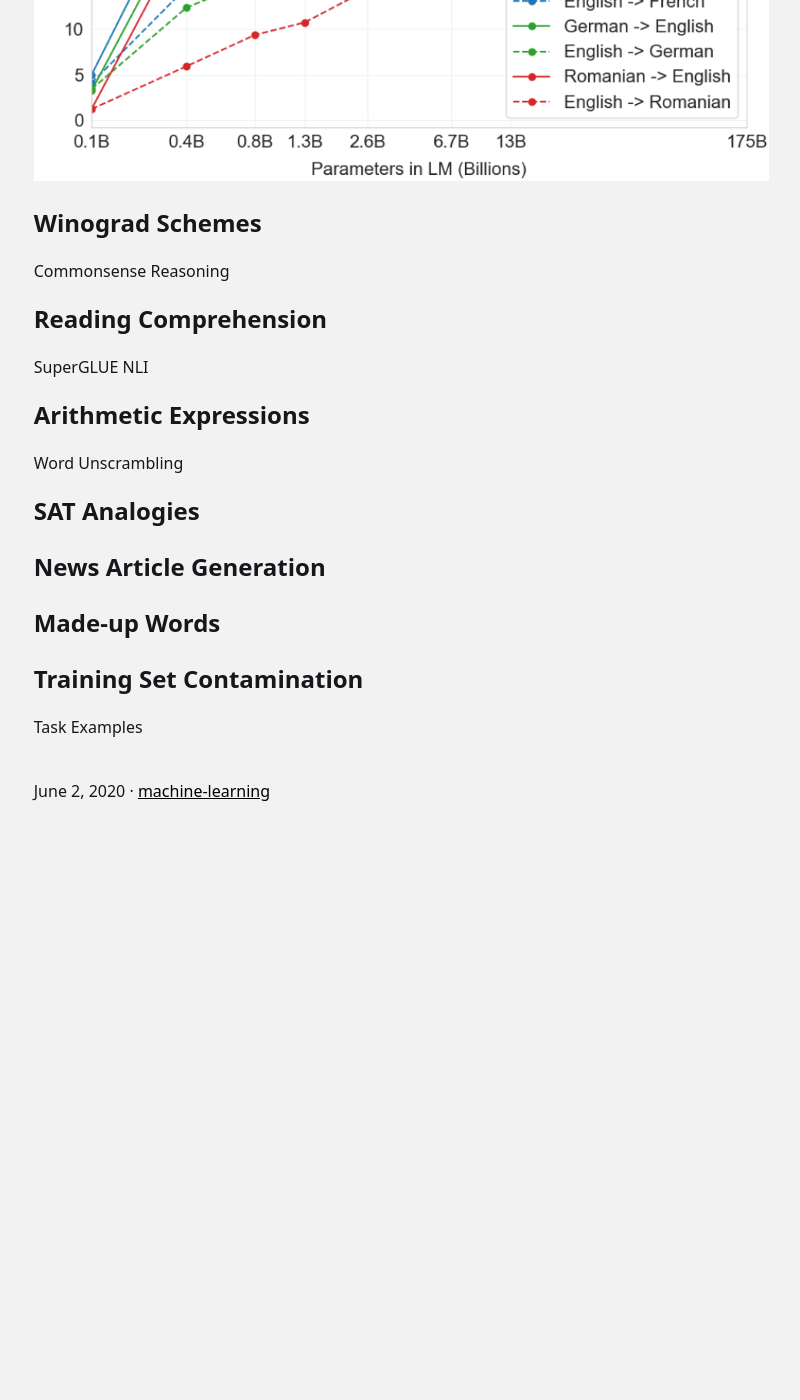
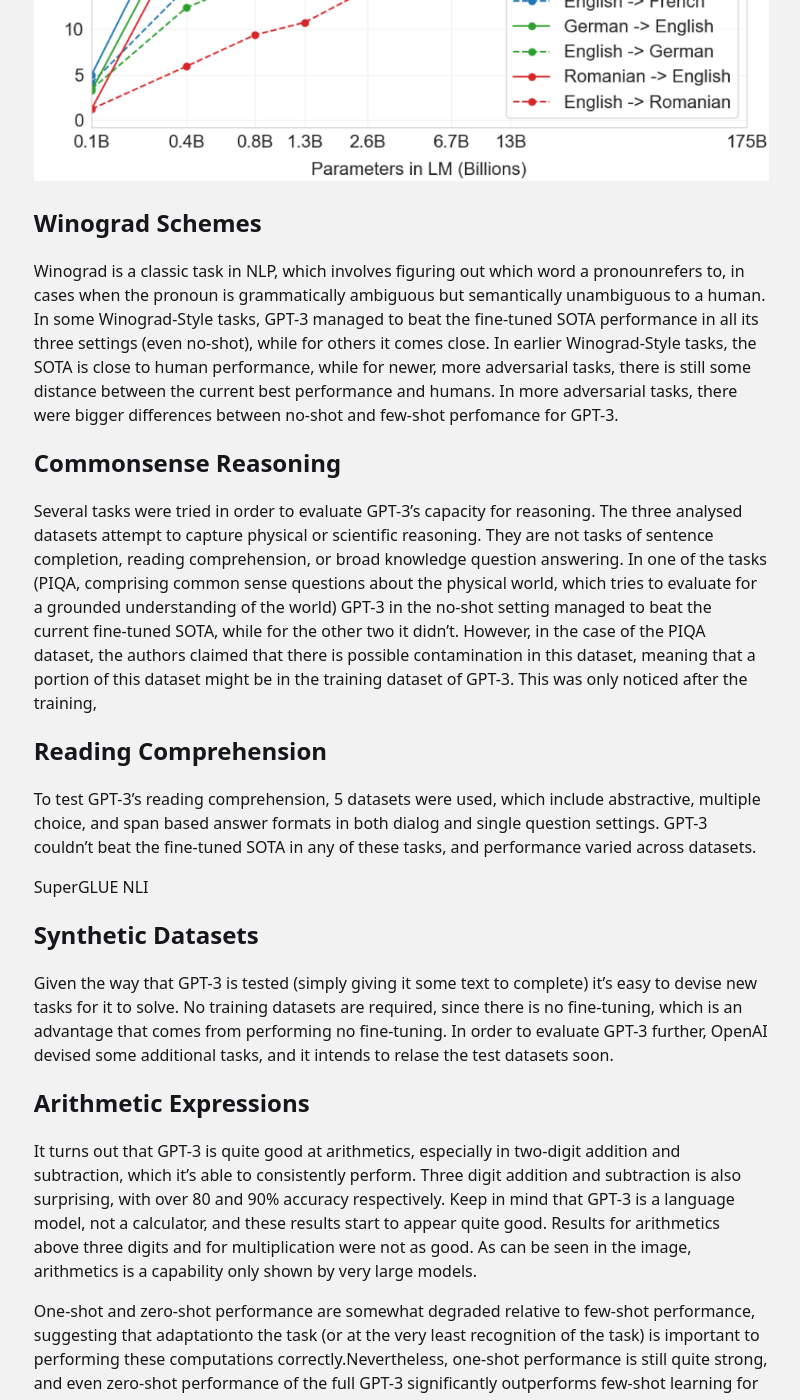
Before and after one commit to fernandeslouro/blog, a Jekyll site: the page built from _posts/2020-06-02-gpt-3-openai-has-just-released-the-worlds-largest-ml-model-yet.md, in a window 1280 px wide and 1400 px high, scrolled down 3499 px. Shown: the whole window, without its empty margins (319-1119 px from the left). Built offline with Jekyll 4.4.1, drawn with Linux system fonts in a browser that asks for light colours; before the commit the page ends 4398 px from its top, so only the background shows below that; some of the changed text lies outside the part shown.

Commit message:
Update 2020-06-02-gpt-3-openai-has-just-released-the-worlds-largest-ml-model-yet.md

```diff
--- a/_posts/2020-06-02-gpt-3-openai-has-just-released-the-worlds-largest-ml-model-yet.md
+++ b/_posts/2020-06-02-gpt-3-openai-has-just-released-the-worlds-largest-ml-model-yet.md
@@ -4,7 +4,7 @@ title: GPT-3&#58; OpenAI has just released the world's largest ML model (yet)
 tags: [machine-learning]
 ---
 
-OpenAI has just released the largest ML model yet. It's larger by an order of magnitude than the previous record holder. This new model, sensibly named GPT-3 (short for Generative Pretrained Transformer 3) has 175 million parameters, surpassing Microsoft's Turing-NLG with its 17 billion parameters. Below you can see a plot of several language models, which Microsoft compiled for their [announcement](https://www.microsoft.com/en-us/research/blog/turing-nlg-a-17-billion-parameter-language-model-by-microsoft/) for Turing-NLG. You can also see in the graph where GPT-2 stands, as well as [MegatronLM](https://nv-adlr.github.io/MegatronLM) named like that because it was the "biggest, baddest" transformer of its day. GPT-3 would blow up the scale.
+OpenAI has just released the largest ML model yet. It's larger by an order of magnitude than the previous record holder. This new model, sensibly named GPT-3 (short for Generative Pretrained Transformer 3) has 175 million parameters, surpassing Microsoft's Turing-NLG with its 17 billion parameters. Below you can see a plot of several language models, which Microsoft compiled for their [announcement](https://www.microsoft.com/en-us/research/blog/turing-nlg-a-17-billion-parameter-language-model-by-microsoft/) for Turing-NLG. You can also see in the graph where GPT-2 stands, as well as [MegatronLM](https://nv-adlr.github.io/MegatronLM) named like that because it was the "biggest, baddest transformer" of its day. GPT-3 would blow up the scale.
 
 ![Number of parameters of preious language models](/assets/images/transformer-parameters.png)
 
@@ -47,12 +47,31 @@ For tasks in translation, the performance also increases with the number of para
 
 # Winograd Schemes
 
+Winograd is a classic task in NLP, which involves figuring out which word a pronounrefers to, in cases when the pronoun is grammatically ambiguous but semantically unambiguous to a human. In some Winograd-Style tasks, GPT-3 managed to beat the fine-tuned SOTA performance in all its three settings (even no-shot), while for others it comes close. In earlier Winograd-Style tasks, the SOTA is close to human performance, while for newer, more adversarial tasks, there is still some distance between the current best performance and humans. In more adversarial tasks, there were bigger differences between no-shot and few-shot perfomance for GPT-3.
 
-Commonsense Reasoning
+# Commonsense Reasoning
+
+Several tasks were tried in order to evaluate GPT-3's capacity for reasoning. The three analysed datasets attempt to capture physical or scientific reasoning. They are not tasks of sentence completion, reading comprehension, or broad knowledge question answering. In one of the tasks (PIQA, comprising common sense questions about the physical world, which tries to evaluate for a grounded understanding of the world) GPT-3 in the no-shot setting managed to beat the current fine-tuned SOTA, while for the other two it didn't. However, in the case of the PIQA dataset, the authors claimed that there is possible contamination in this dataset, meaning that a portion of this dataset might be in the training dataset of GPT-3. This was only noticed after the training,
+
 # Reading Comprehension
+
+To test GPT-3's reading comprehension, 5 datasets were used, which include abstractive, multiple choice, and span based answer formats in both dialog and single question settings. GPT-3 couldn't beat the fine-tuned SOTA in any of these tasks, and performance varied across datasets.
+
 SuperGLUE
 NLI
-# Arithmetic Expressions
+
+# Synthetic Datasets
+
+Given the way that GPT-3 is tested (simply giving it some text to complete) it's easy to devise new tasks for it to solve. No training datasets are required, since there is no fine-tuning, which is an advantage that comes from performing no fine-tuning. In order to evaluate GPT-3 further, OpenAI devised some additional tasks, and it intends to relase the test datasets soon.
+
+## Arithmetic Expressions
+
+It turns out that GPT-3 is quite good at arithmetics, especially in two-digit addition and subtraction, which it's able to consistently perform. Three digit addition and subtraction is also surprising, with over 80 and 90% accuracy respectively. Keep in mind that GPT-3 is a language model, not a calculator, and these results start to appear quite good. Results for arithmetics above three digits and for multiplication were not as good. As can be seen in the image, arithmetics is a capability only shown by very large models.
+
+One-shot and zero-shot performance are somewhat degraded relative to few-shot performance, suggesting that adaptationto the task (or at the very least recognition of the task) is important to performing these computations correctly.Nevertheless, one-shot performance is still quite strong, and even zero-shot performance of the full GPT-3 significantly outperforms few-shot learning for all smaller models.
+
+![Arithmetic](/assets/images/arithmetic.PNG)
+
 Word Unscrambling
 # SAT Analogies
 # News Article Generation
```
